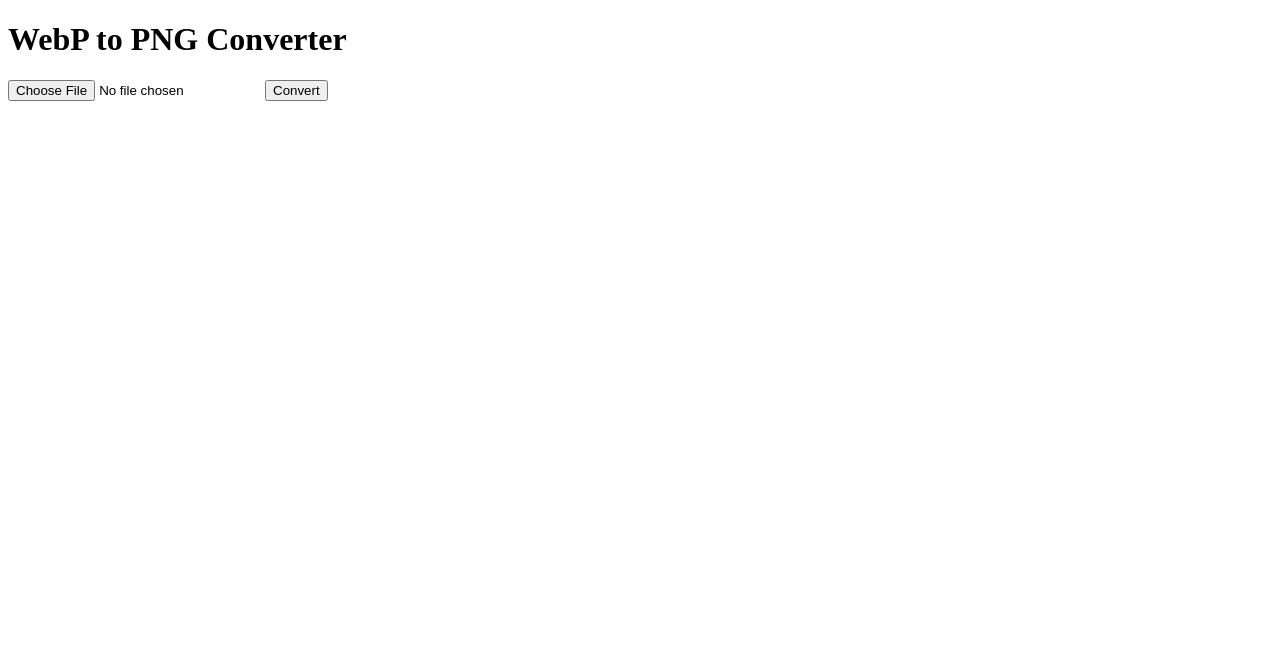
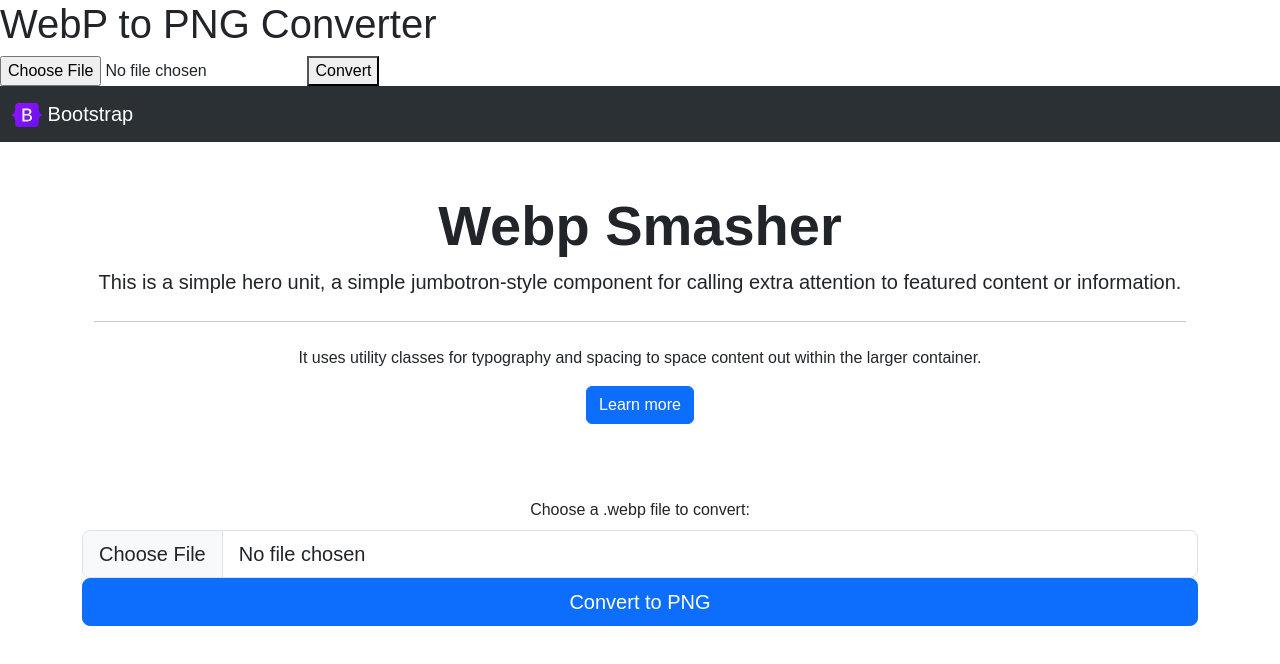
Before and after one commit to joshualee791/webpsmash, a plain HTML site: page index.html in a window 1280 px wide. Drawn offline with nearby package versions, Linux system fonts and the light colour scheme; a web font is replaced by a local one.

Commit message:
bootstrap

```diff
--- a/index.html
+++ b/index.html
@@ -12,3 +12,98 @@
     </form>
   </body>
 </html>
+
+<!DOCTYPE html>
+<html lang="en">
+  <head>
+    <!-- Required meta tags -->
+    <meta charset="utf-8" />
+    <meta
+      name="viewport"
+      content="width=device-width, initial-scale=1, shrink-to-fit=no"
+    />
+
+    <!-- Bootstrap CSS -->
+    <link
+      href="https://cdn.jsdelivr.net/npm/bootstrap@5.3.0-alpha1/dist/css/bootstrap.min.css"
+      rel="stylesheet"
+      integrity="sha384-GLhlTQ8iRABdZLl6O3oVMWSktQOp6b7In1Zl3/Jr59b6EGGoI1aFkw7cmDA6j6gD"
+      crossorigin="anonymous"
+    />
+    <script
+      src="https://cdn.jsdelivr.net/npm/bootstrap@5.3.0-alpha1/dist/js/bootstrap.bundle.min.js"
+      integrity="sha384-w76AqPfDkMBDXo30jS1Sgez6pr3x5MlQ1ZAGC+nuZB+EYdgRZgiwxhTBTkF7CXvN"
+      crossorigin="anonymous"
+    ></script>
+
+    <!-- Misc CSS -->
+    <link href="css/style.css" rel="stylesheet" />
+
+    <!-- Call Satoshi -->
+    <link
+      href="https://api.fontshare.com/v2/css?f[]=satoshi@1,2&display=swap"
+      rel="stylesheet"
+    />
+    <script src="convert.js"></script>
+    <title>Webp Smasher</title>
+  </head>
+  <body>
+    <nav class="navbar bg-body-tertiary" data-bs-theme="dark">
+      <div class="container-fluid">
+        <a class="navbar-brand" href="/">
+          <img
+            src="img/bootstrap-logo.svg"
+            alt="Logo"
+            width="30"
+            height="24"
+            class="d-inline-block align-text-top"
+          />
+          Bootstrap
+        </a>
+      </div>
+    </nav>
+
+    <div class="container px-4 text-center">
+      <div class="jumbotron" align="center">
+        <h1 class="display-4" id="hero-heading">Webp Smasher</h1>
+        <p class="lead">
+          This is a simple hero unit, a simple jumbotron-style component for
+          calling extra attention to featured content or information.
+        </p>
+        <hr class="my-4" />
+        <p>
+          It uses utility classes for typography and spacing to space content
+          out within the larger container.
+        </p>
+        <a class="btn btn-primary" href="#" role="button">Learn more</a>
+        <br />
+        <br />
+      </div>
+      <form id="smasher" method="POST" action="#" enctype="multipart/form-data">
+        <div class="form-group">
+          <div class="row">
+            <label for="webpFile" class="form-label"
+              >Choose a .webp file to convert:</label
+            >
+            <input
+              type="file"
+              name="fileToConvert"
+              class="form-control form-control-lg"
+              id="webpFile"
+              accept=".webp"
+            />
+            <br />
+            <button
+              class="btn btn-primary btn-lg"
+              type="button"
+              value="Convert to PNG"
+              onclick="convertFile()"
+            >
+              Convert to PNG
+            </button>
+          </div>
+        </div>
+      </form>
+    </div>
+  </body>
+</html>
```
